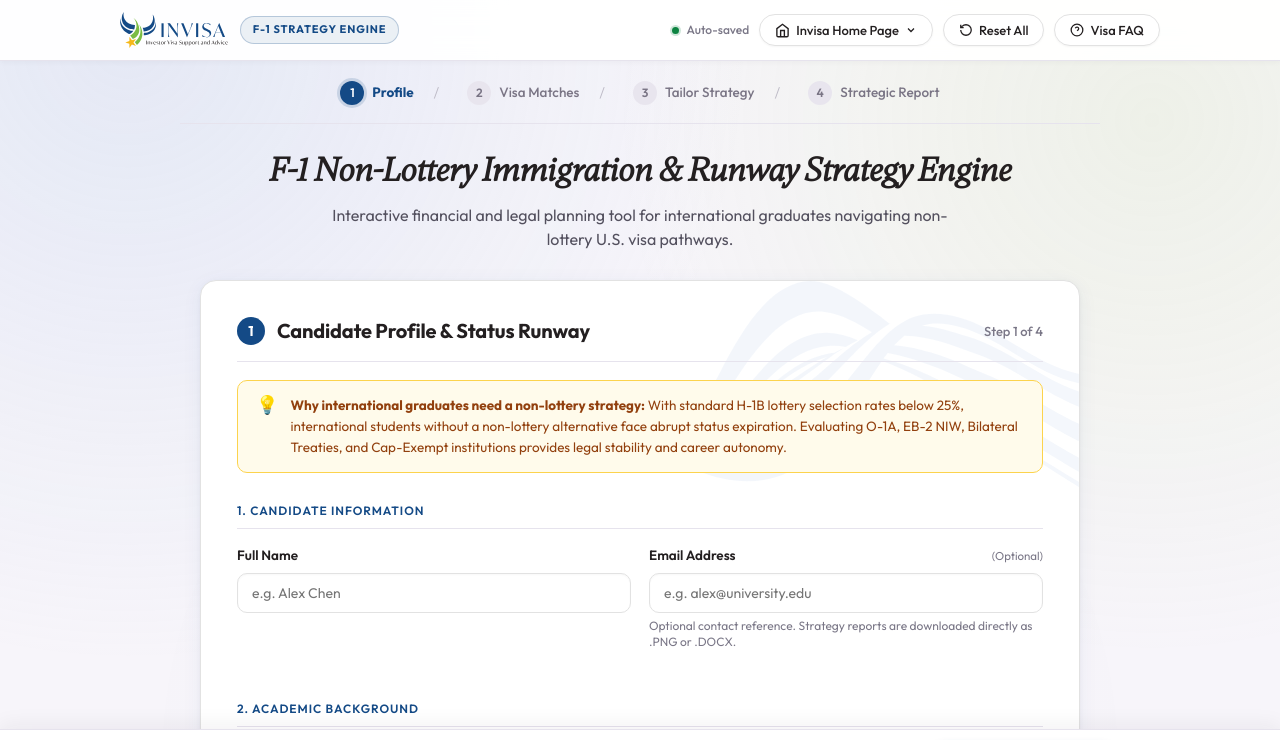
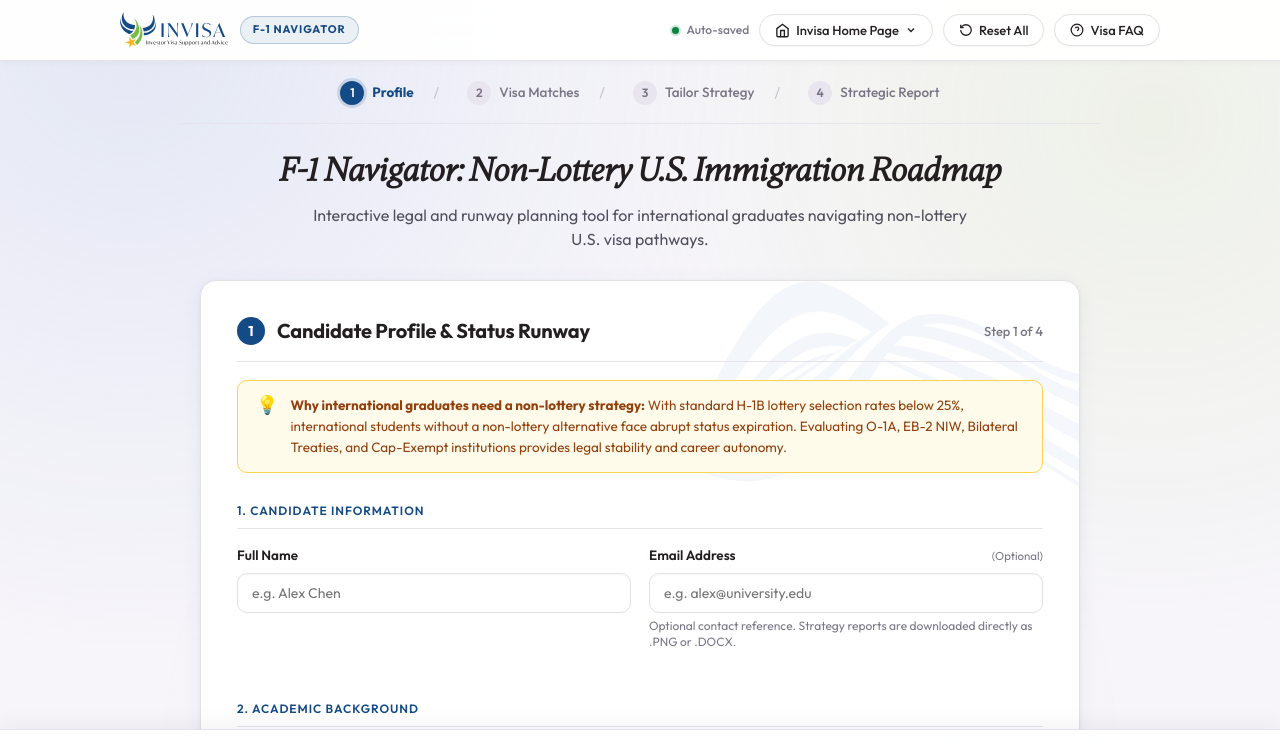
Before and after one commit to thymustbe/F1Navigator, a website: page index.html in a window 1280 px wide. Shown: the top 740 px of the page. Drawn offline with Linux system fonts and the light colour scheme; a web font is replaced by a local one.

```diff
--- a/index.html
+++ b/index.html
@@ -3,7 +3,7 @@
 <head>
   <meta charset="UTF-8">
   <meta name="viewport" content="width=device-width, initial-scale=1.0">
-  <title>F1 Navigator | Non-Lottery Immigration &amp; Runway Strategy Engine</title>
+  <title>F1 Navigator | Non-Lottery U.S. Immigration Roadmap</title>
   <meta name="description" content="F1 Navigator: Grounded, transparent immigration roadmap helping international graduates navigate non-lottery U.S. visa pathways: O-1A, EB-2 NIW, Cap-Exempt H-1B, and Treaty visas.">
   <link rel="canonical" href="https://f1-navigator.invisa-us.com/">
   <link rel="icon" type="image/svg+xml" href="assets/logos/INVISA%20Logo_Icon_Color.svg">
@@ -11,7 +11,7 @@
   <!-- Open Graph / Meta -->
   <meta property="og:type" content="website">
   <meta property="og:url" content="https://f1-navigator.invisa-us.com/">
-  <meta property="og:title" content="F1 Navigator | Non-Lottery Immigration Strategy Engine">
+  <meta property="og:title" content="F1 Navigator | Non-Lottery U.S. Immigration Roadmap">
   <meta property="og:description" content="Interactive legal planning for international students navigating non-lottery U.S. visa pathways: O-1A, EB-2 NIW, Treaty visas, and Cap-Exempt employers.">
   <meta property="og:image" content="https://f1-navigator.invisa-us.com/assets/logos/INVISA%20Logo_Horizontal_Color.svg">
 
@@ -35,7 +35,7 @@
         <a href="https://f1-navigator.invisa-us.com/" class="brand-link" title="F1 Navigator Home">
           <img src="assets/logos/INVISA%20Logo_Horizontal_Color.svg" alt="INVISA" class="brand-logo-img">
         </a>
-        <span class="tool-badge-pill">F-1 STRATEGY ENGINE</span>
+        <span class="tool-badge-pill">F-1 NAVIGATOR</span>
       </div>
 
       <div class="tool-actions-group">
@@ -136,9 +136,9 @@
 
   <!-- App Hero Title & Subtitle -->
   <div class="app-intro-header">
-    <h1 class="app-hero-title">F-1 Non-Lottery Immigration &amp; Runway Strategy Engine</h1>
+    <h1 class="app-hero-title">F-1 Navigator: Non-Lottery U.S. Immigration Roadmap</h1>
     <p class="app-hero-subtitle">
-      Interactive financial and legal planning tool for international graduates navigating non-lottery U.S. visa pathways.
+      Interactive legal and runway planning tool for international graduates navigating non-lottery U.S. visa pathways.
     </p>
   </div>
 
@@ -515,7 +515,7 @@
           <span class="footer-brand-name">F1 Navigator</span>
         </div>
         <span class="footer-divider" aria-hidden="true">&bull;</span>
-        <span class="footer-tagline">Non-Lottery Immigration &amp; Runway Strategy Engine</span>
+        <span class="footer-tagline">Non-Lottery Immigration Roadmap</span>
       </div>
       <p class="footer-disclaimer">
         Grounded scenario modeling based on Title 8 of the Code of Federal Regulations (8 CFR). Not formal legal advice.
```
